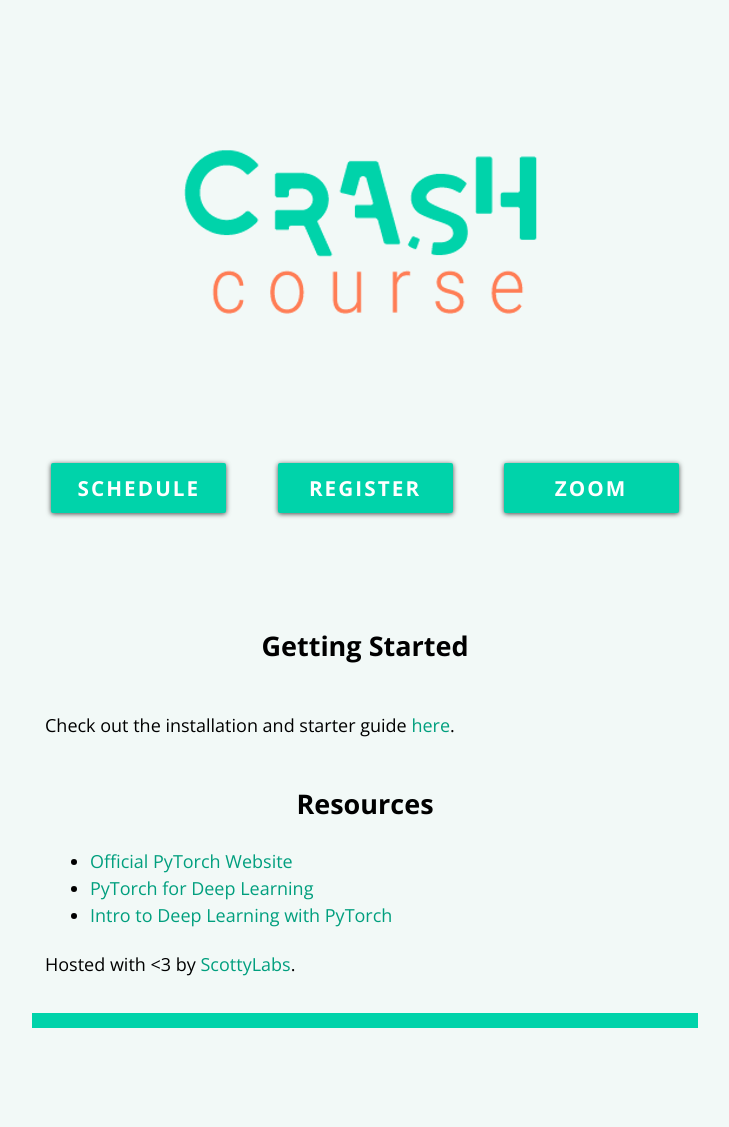
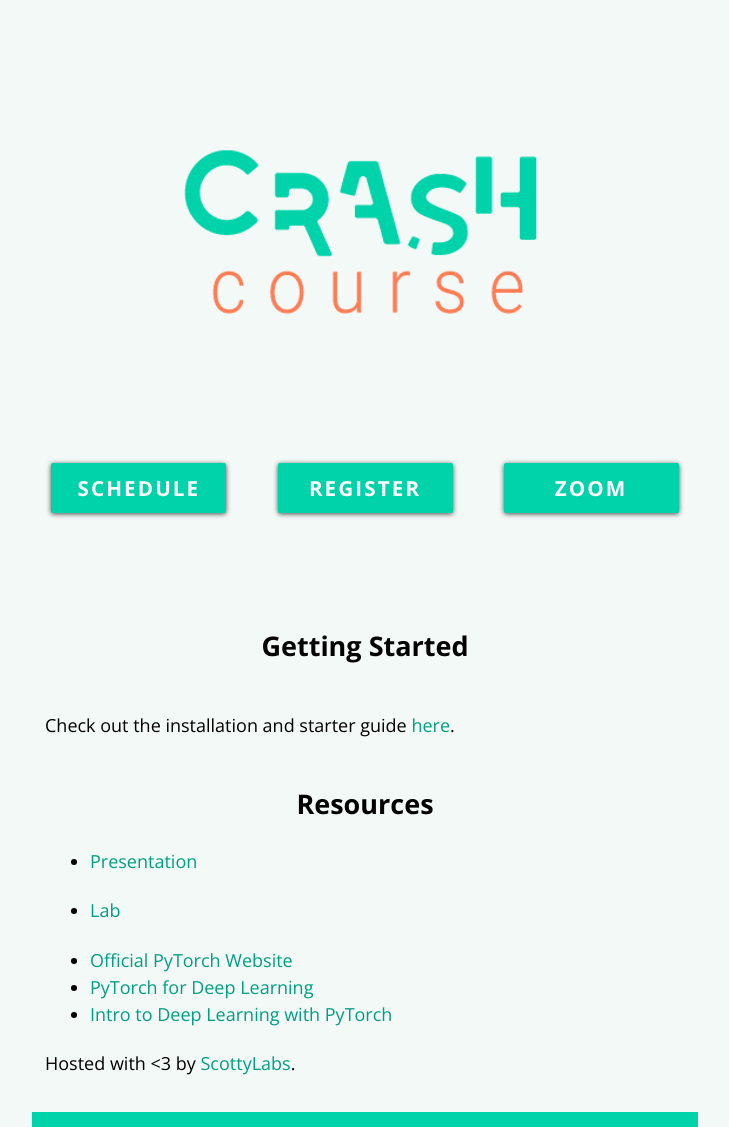
Before and after one commit to ScottyLabs/crashcourse, a Jekyll site: the page built from _talks/pytorch.md, in a window 1280 px wide. Shown: the whole page, without its empty margins (275-1004 px from the left). Built offline with Jekyll 4.4.1, drawn with Linux system fonts in a browser that asks for light colours; nearby versions of some CDN libraries; before the commit the page ends 1028 px from its top, so only the background shows below that.

Commit message:
changed pytorch page

```diff
--- a/_talks/pytorch.md
+++ b/_talks/pytorch.md
@@ -11,6 +11,9 @@
 Check out the installation and starter guide [here][py-install].
 
 ## Resources
+
+- [Presentation](https://docs.google.com/presentation/d/1UqHvkIh5REU9npXqDVKr_XfL3J9co4ZncijkVgJ2ND0/edit#slide=id.ga211070c73_0_45)
+- [Lab](https://github.com/keiffer01/CrashCourse-PyTorch-Lab)
 
 - [Official PyTorch Website][pytorch]
 - [PyTorch for Deep Learning][pytorch]
```
Also changed, not shown: other parts of _talks/pytorch.md (+1 -1 lines).
